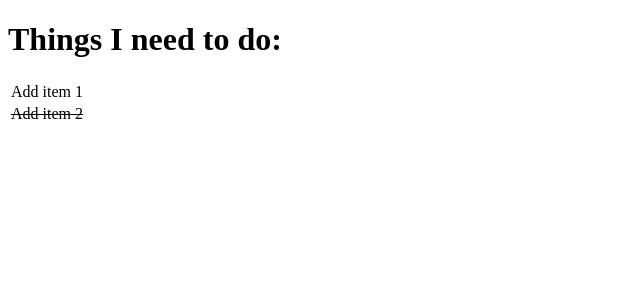
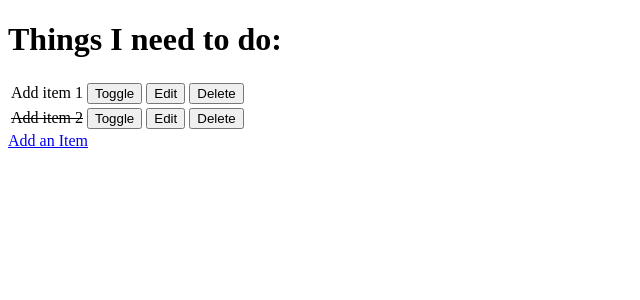
Before and after one commit to Mattjones444/hello-django, a Django app: page / in a window 1280 px wide. Shown: the top 300 px of the page, without its empty margins (0-640 px from the left). Run offline with Django 3.2, Linux system fonts and the light colour scheme; data comes from the database, SQL or seed files in the repository; both versions use the stored data as it was after the commit.

Commit message:
Added crud functionality to todo list

```diff
--- a/django_todo/urls.py
+++ b/django_todo/urls.py
@@ -15,9 +15,13 @@ Including another URLconf
 """
 from django.contrib import admin
 from django.urls import path
-from todo.views import get_todo_list
+from todo import views
 
 urlpatterns = [
     path('admin/', admin.site.urls),
-    path('', get_todo_list, name='et_todo_list')
+    path('', views.get_todo_list, name='et_todo_list'),
+    path('add', views.add_item, name='add'),
+    path('edit/<item_id>', views.edit_item, name='edit'),
+    path('toggle/<item_id>', views.toggle_item, name='toggle'),
+    path('delete/<item_id>', views.delete_item, name='delete'),
 ]
--- a/todo/templates/todo/todo_list.html
+++ b/todo/templates/todo/todo_list.html
@@ -16,10 +16,26 @@
     {% else %}
         <td>{{ item.name }}</td>
     {%endif%}
+    <td>
+        <a href="/toggle/{{item.id}}">
+        <button>Toggle</button>
+        </a>
+    </td>
+    <td>
+        <a href="/edit/{{item.id}}">
+        <button>Edit</button>
+        </a>
+    </td>
+    <td>
+        <a href="/delete/{{item.id}}">
+        <button>Delete</button>
+        </a>
+    </td>
     </tr>
     {% empty%}
     <tr><td>You have nothing to do</td></tr>
     {% endfor %}
     </table>
+    <a href="/add">Add an Item</a>
 </body>
 </html>
--- a/todo/views.py
+++ b/todo/views.py
@@ -1,5 +1,6 @@
-from django.shortcuts import render
+from django.shortcuts import render, redirect, get_object_or_404
 from .models import Item
+from .forms import ItemForm
 
 # Create your views here.
 
@@ -10,3 +11,39 @@ def get_todo_list(request):
         'items': items
     }
     return render(request, 'todo/todo_list.html', context)
+
+def add_item(request):
+    if request.method == "POST":
+        form = ItemForm(request.POST)
+        if form.is_valid():
+            form.save()
+            return redirect(get_todo_list)
+    form = ItemForm()
+    context = {
+        'form': form
+    }
+    return render(request, 'todo/add_item.html', context)
+
+def edit_item(request, item_id):
+    item = get_object_or_404(Item, id=item_id)
+    if request.method == "POST":
+        form = ItemForm(request.POST, instance=item)
+        if form.is_valid():
+            form.save()
+            return redirect(get_todo_list)
+    form = ItemForm(instance=item)
+    context = {
+        'form': form
+    }
+    return render(request, 'todo/edit_item.html', context)
+
+def toggle_item(request, item_id):
+     item = get_object_or_404(Item, id=item_id)
+     item.done = not item.done
+     item.save()
+     return redirect(get_todo_list)
+
+def delete_item(request, item_id):
+     item = get_object_or_404(Item, id=item_id)
+     item.delete()
+     return redirect(get_todo_list)
```
Also changed, not shown: todo/forms.py (added, +9 -0 lines), todo/templates/todo/add_item.html (added, +22 -0 lines), todo/templates/todo/edit_item.html (added, +22 -0 lines), db.sqlite3.
